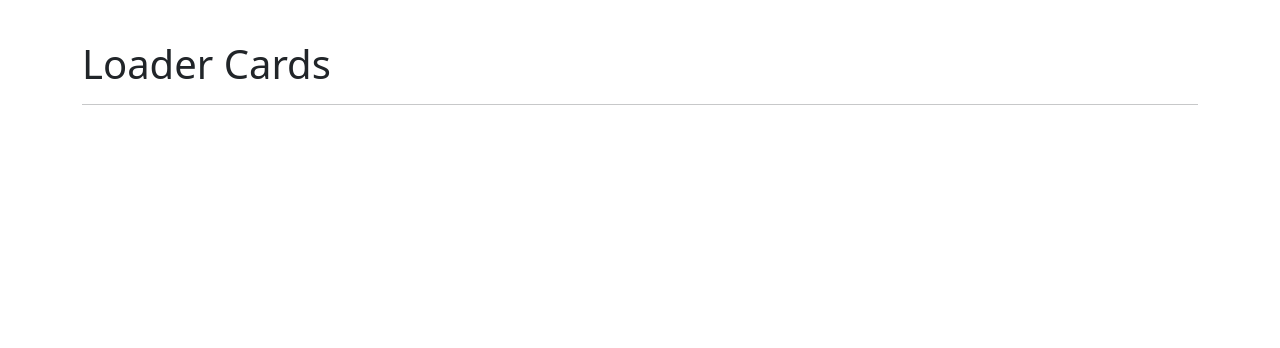
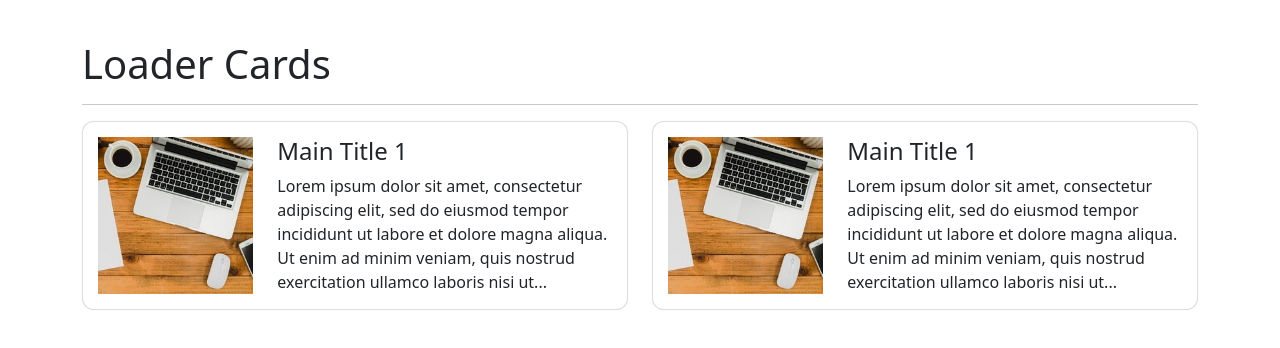
Before and after one commit to aglsoftgithub/skeleton-loader, a website: page index.html in a window 1280 px wide. Drawn offline with nearby package versions, Linux system fonts and the light colour scheme.

Commit message:
Create cards for example with custom css

```diff
--- a/assets/css/style.css
+++ b/assets/css/style.css
@@ -2,3 +2,9 @@ body{
 	margin: 0;
 	padding: 40px;
 }
+
+.card{
+	padding: 15px;
+	border-radius: 12px;
+	box-shadow: 0 0 1px #ddd;
+}
--- a/index.html
+++ b/index.html
@@ -12,7 +12,30 @@
 		<h1>Loader Cards</h1>
 		<hr>
 
-
+		<div class="row">
+			<div class="col-12 col-md-6">
+				<div class="card">
+					<div class="row img-count">
+						<img src="assets/img/bg1.jpg" class="img col-12 col-sm-4" alt="beach">
+						<div class="content col-12 col-sm-8">
+							<h4>Main Title 1</h4>
+							Lorem ipsum dolor sit amet, consectetur adipiscing elit, sed do eiusmod tempor incididunt ut labore et dolore magna aliqua. Ut enim ad minim veniam, quis nostrud exercitation ullamco laboris nisi ut...
+						</div>
+					</div>
+				</div>
+			</div>
+			<div class="col-12 col-md-6">
+				<div class="card">
+					<div class="row img-count">
+						<img src="assets/img/bg1.jpg" class="img col-12 col-sm-4" alt="beach">
+						<div class="content col-12 col-sm-8">
+							<h4>Main Title 1</h4>
+							Lorem ipsum dolor sit amet, consectetur adipiscing elit, sed do eiusmod tempor incididunt ut labore et dolore magna aliqua. Ut enim ad minim veniam, quis nostrud exercitation ullamco laboris nisi ut...
+						</div>
+					</div>
+				</div>
+			</div>
+		</div>
 	</div>
 </body>
 </html>
```
